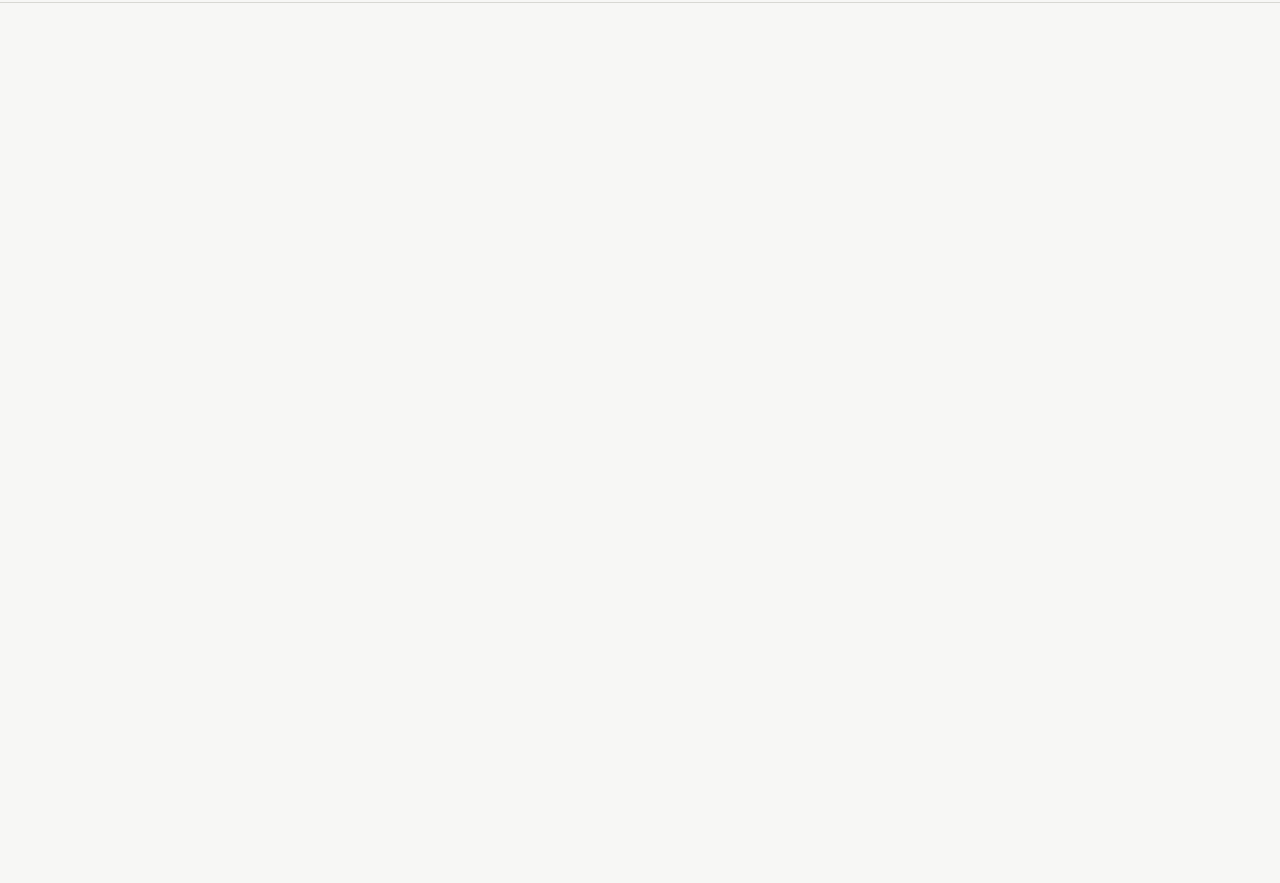
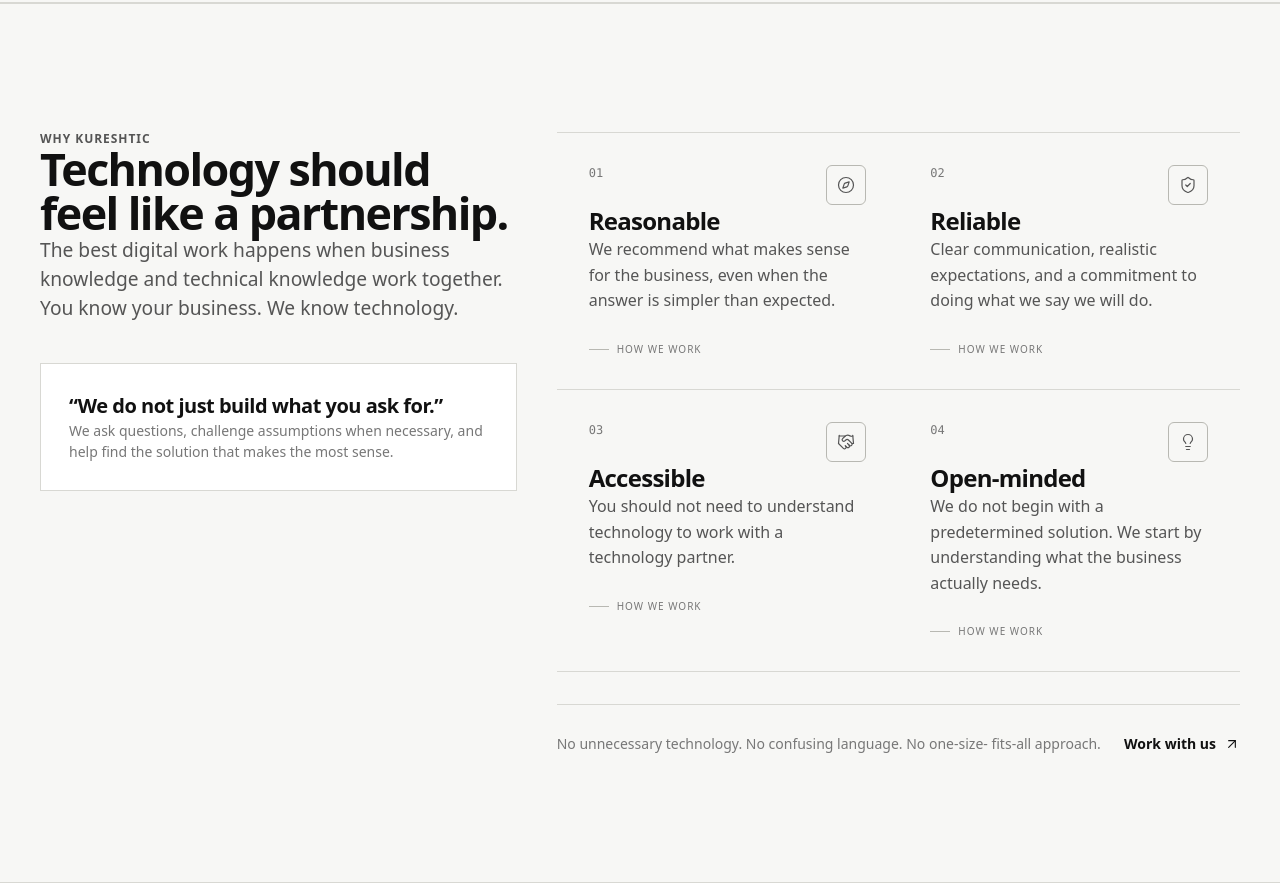
Before and after one commit to Gigawashudas/kureshtic, a Next.js app: page / in a window 1280 px wide. Shown: the part 7160-8043 px from the top of the page. Before the commit the page ends 7163 px from the top, so only its background shows below. Built offline with nearby package versions, Linux system fonts and the light colour scheme.

Commit message:
Add why KURESHTIC section

```diff
--- a/src/app/page.tsx
+++ b/src/app/page.tsx
@@ -5,6 +5,7 @@
 import { QuestionAnswer } from "@/components/sections/question-answer";
 import { SelectedWork } from "@/components/sections/selected-work";
 import { WhatWeBuild } from "@/components/sections/what-we-build";
+import { WhyKureshtic } from "@/components/sections/why-kureshtic";
 
 export default function Home() {
   return (
@@ -18,6 +19,7 @@
         <SelectedWork />
         <Capabilities />
         <Process />
+        <WhyKureshtic />
       </main>
     </>
   );
--- /dev/null
+++ b/src/components/sections/why-kureshtic.tsx
@@ -0,0 +1,93 @@
+import { ArrowUpRight, Compass, Handshake, Lightbulb, ShieldCheck } from "lucide-react";
+
+const principles = [
+  {
+    number: "01",
+    title: "Reasonable",
+    description: "We recommend what makes sense for the business, even when the answer is simpler than expected.",
+    icon: Compass,
+  },
+  {
+    number: "02",
+    title: "Reliable",
+    description: "Clear communication, realistic expectations, and a commitment to doing what we say we will do.",
+    icon: ShieldCheck,
+  },
+  {
+    number: "03",
+    title: "Accessible",
+    description: "You should not need to understand technology to work with a technology partner.",
+    icon: Handshake,
+  },
+  {
+    number: "04",
+    title: "Open-minded",
+    description: "We do not begin with a predetermined solution. We start by understanding what the business actually needs.",
+    icon: Lightbulb,
+  },
+];
+
+export function WhyKureshtic() {
+  return (
+    <section id="about" aria-labelledby="why-kureshtic-heading" className="k-section border-b border-[var(--border)]">
+      <div className="k-container">
+        <div className="grid gap-14 lg:grid-cols-12 lg:gap-10">
+          <div className="lg:col-span-5">
+            <p className="k-eyebrow">Why KURESHTIC</p>
+
+            <h2 id="why-kureshtic-heading" className="k-heading-2 mt-6 max-w-xl">
+              Technology should feel like a partnership.
+            </h2>
+
+            <p className="k-body-large mt-7 max-w-lg">The best digital work happens when business knowledge and technical knowledge work together. You know your business. We know technology.</p>
+
+            <div className="mt-10 max-w-lg border border-[var(--border)] bg-[var(--surface)] p-6 sm:p-7">
+              <p className="text-xl font-semibold tracking-[-0.025em] text-[var(--text-primary)]">“We do not just build what you ask for.”</p>
+
+              <p className="k-body-small mt-4">We ask questions, challenge assumptions when necessary, and help find the solution that makes the most sense.</p>
+            </div>
+          </div>
+
+          <div className="lg:col-span-7">
+            <div className="grid border-t border-[var(--border)] sm:grid-cols-2">
+              {principles.map((principle) => {
+                const Icon = principle.icon;
+
+                return (
+                  <article key={principle.number} className="group border-b border-[var(--border)] p-6 transition-colors duration-300 hover:bg-[var(--surface-muted)] sm:p-7 lg:p-8">
+                    <div className="flex items-start justify-between gap-6">
+                      <span className="font-mono text-xs text-[var(--text-muted)] transition-colors duration-300 group-hover:text-[var(--accent)]">{principle.number}</span>
+
+                      <div className="flex h-10 w-10 items-center justify-center rounded-[var(--radius-sm)] border border-[var(--border-strong)] text-[var(--text-secondary)] transition-colors duration-300 group-hover:border-[var(--accent)] group-hover:text-[var(--accent)]">
+                        <Icon size={18} strokeWidth={1.6} aria-hidden="true" />
+                      </div>
+                    </div>
+
+                    <h3 className="mt-8 text-2xl font-semibold tracking-[-0.03em] text-[var(--text-primary)]">{principle.title}</h3>
+
+                    <p className="k-body mt-3 max-w-md">{principle.description}</p>
+
+                    <div className="mt-7 flex items-center gap-2">
+                      <span aria-hidden="true" className="h-px w-5 bg-[var(--border-strong)] transition-all duration-300 group-hover:w-8 group-hover:bg-[var(--accent)]" />
+
+                      <span className="text-[10px] font-medium uppercase tracking-[0.1em] text-[var(--text-muted)]">HOW WE WORK</span>
+                    </div>
+                  </article>
+                );
+              })}
+            </div>
+
+            <div className="mt-8 flex flex-col gap-5 border-t border-[var(--border)] pt-7 sm:flex-row sm:items-center sm:justify-between">
+              <p className="k-body-small max-w-xl">No unnecessary technology. No confusing language. No one-size- fits-all approach.</p>
+
+              <a href="#contact" className="k-link group inline-flex shrink-0 items-center gap-2 text-sm font-semibold">
+                Work with us
+                <ArrowUpRight size={16} strokeWidth={1.7} aria-hidden="true" className="transition-transform duration-200 group-hover:translate-x-0.5 group-hover:-translate-y-0.5" />
+              </a>
+            </div>
+          </div>
+        </div>
+      </div>
+    </section>
+  );
+}
```
